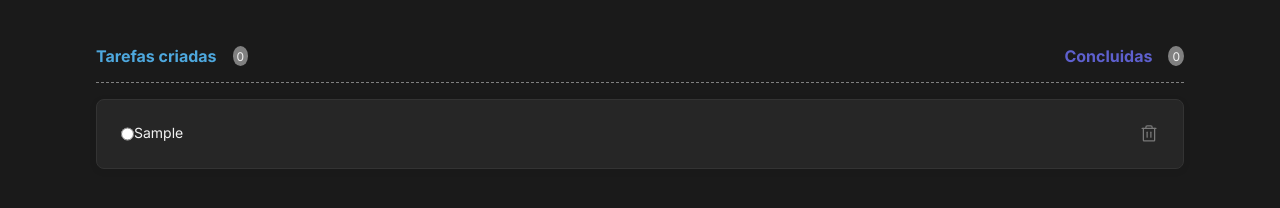
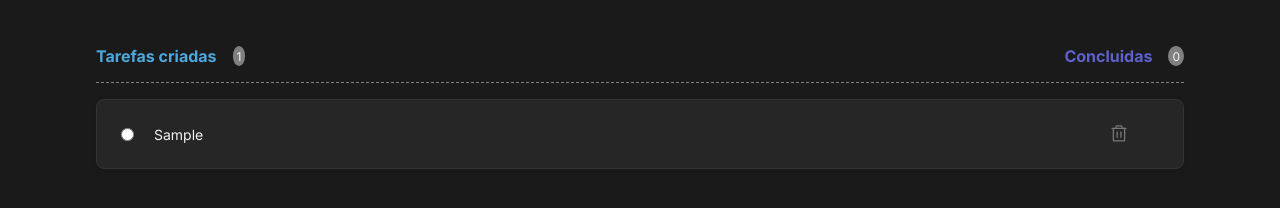
Before and after one commit to felipprodrigues/todo-app, a React (Vite) app in the folder app/: page / in a window 1280 px wide. Both pictures are taken after typing "Sample" into the empty fields and a click on the button "Criar". Shown: the part 222-430 px from the top of the page. Built offline with nearby package versions, Linux system fonts and the light colour scheme.

Commit message:
add small styling changes

```diff
--- a/app/src/components/Content.tsx
+++ b/app/src/components/Content.tsx
@@ -9,6 +9,8 @@ interface ContentProps {
 
 export function Content({tasks}: ContentProps) {
 
+
+
   return (
     <div className={styles.wrapper}>
 
@@ -16,7 +18,7 @@ export function Content({tasks}: ContentProps) {
         <div className={styles.header}>
           <span className={styles.isBlue}>Tarefas criadas</span>
           <div className={styles.headerNumbers}>
-            <span>0</span>
+            <span>{tasks.length}</span>
           </div>
         </div>
 
--- a/app/src/components/List.tsx
+++ b/app/src/components/List.tsx
@@ -11,16 +11,16 @@ export function List({tasks}) {
         return (
           <div className={styles.wrapper}>
 
-            <input
-              id={item.content}
-              name={item.content}
-              type="radio"
-              className={styles.input}
-            />
             <label
               className={styles.label}
-              id={item.content}
+              htmlFor={item.content}
             >
+              <input
+                id={item.content}
+                name={item.content}
+                type="radio"
+                className={styles.input}
+              />
               {item.content}
             </label>
 
--- a/app/src/styles/Lists.module.css
+++ b/app/src/styles/Lists.module.css
@@ -6,17 +6,22 @@
   box-shadow: 0px 2px 8px rgba(0, 0, 0, 0.06);
   border-radius: 8px;
   display: grid;
-  grid-template-columns: auto 1fr auto
+  grid-template-columns: auto 50px;
+  align-items: center;
+  margin-bottom: 1rem;
 }
 
 .input {
   background-color: var(--blue);
+  margin-right: 1.25rem;
 }
 
 .label {
   font-weight: 400;
   font-size: var(--text-md);
-  color: var(--gray-100)
+  color: var(--gray-100);
+  display: inline-flex;
+  margin-right: 1.25rem;
 }
 
 .icon {
```
